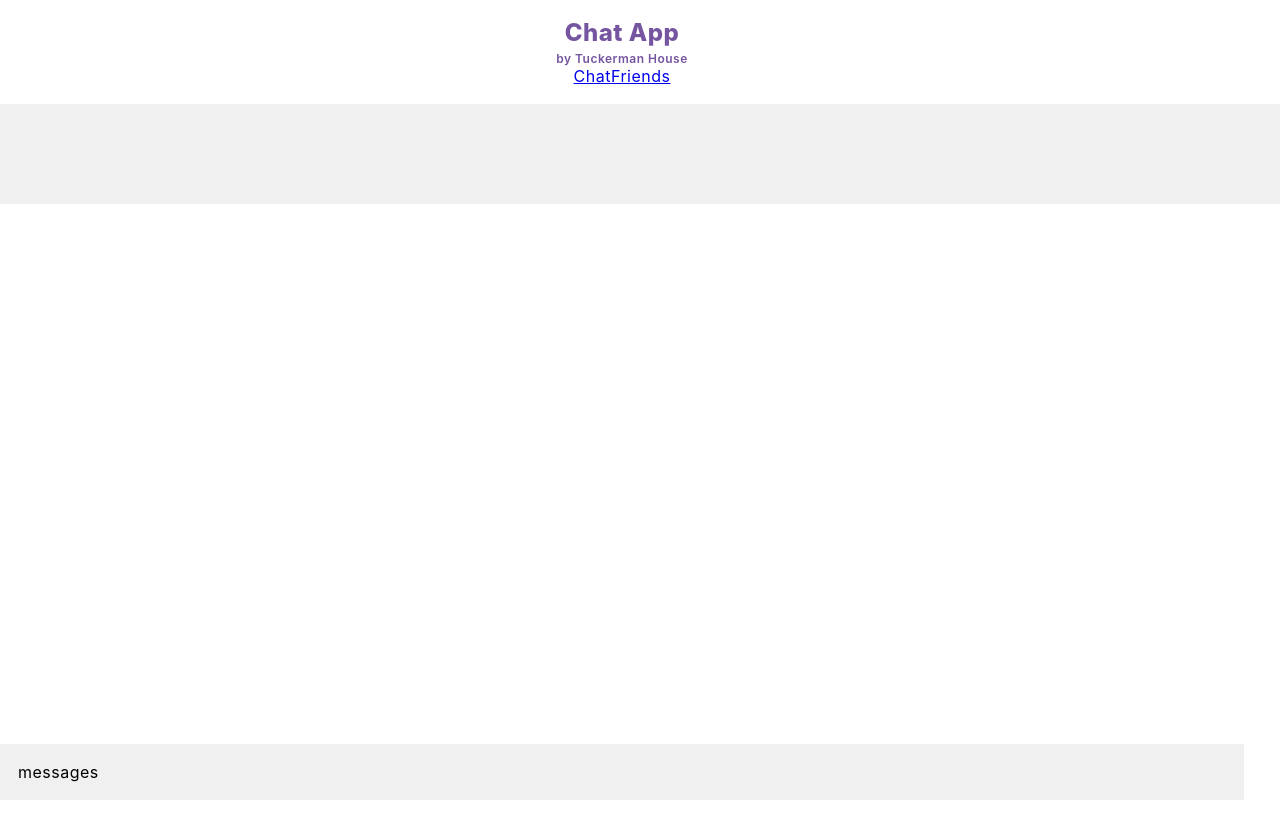
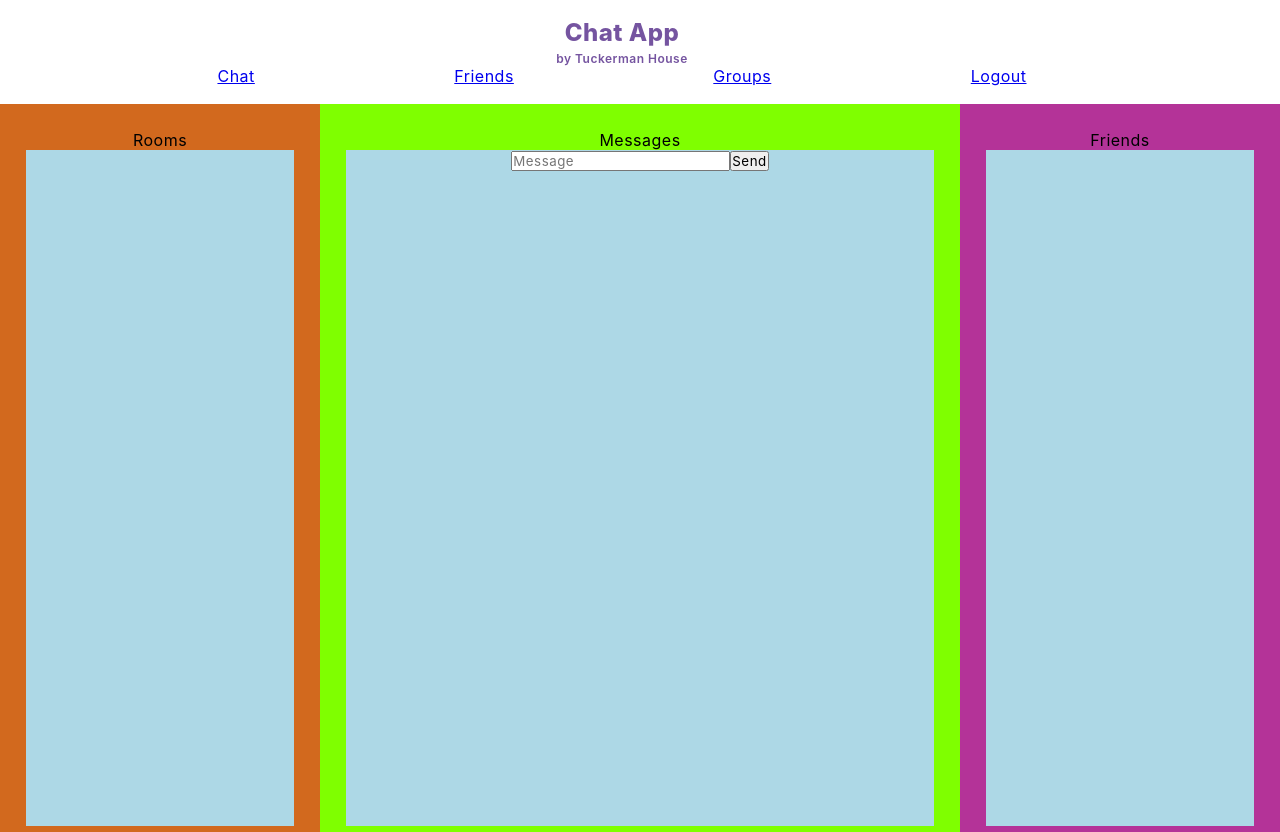
Before and after one commit to GabrielSestieri/ChatApp, a React (Create React App) app in the folder ChatApp/react_chat_app/: page / in a window 1280 px wide. Before the commit the page ends 800 px from the top, so only its background shows below. Built offline with nearby package versions, Linux system fonts and the light colour scheme.

Commit message:
front-end

```diff
--- a/ChatApp/react_chat_app/src/App.css
+++ b/ChatApp/react_chat_app/src/App.css
@@ -332,3 +332,59 @@
   text-align: center;
   margin-top: 20px;
 }
+
+.nav {
+  display: flex;
+  flex-direction: row;
+  justify-content: space-evenly;
+}
+
+.container {
+  display: flex;
+  flex-direction: row;
+  align-self: center;
+  background: rgba(35, 33, 33, 0.3);
+  opacity: 100%;
+  text-align: center;
+  color: rgb(0, 0, 0);
+  height: 91%;
+
+}
+
+.msgBox {
+  background: chartreuse;
+  width: 50%;
+  padding: 2%;
+}
+.msgCont {
+  background: lightblue;
+  height: 100%;
+}
+.roomBox {
+  background: chocolate;
+  width: 25%;
+  padding: 2%;
+}
+.roomCont{
+  background: lightblue;
+  height: 100%;
+ }
+
+.friendBox{
+  background: rgb(180, 51, 152);
+  width: 25%;
+  padding: 2%;
+
+}
+.friendCont {
+  background: lightblue;
+  height: 100%;
+}
+
+html, body {
+  height: 100%;
+}
+
+#root {
+  height: 100%;
+}
--- a/ChatApp/react_chat_app/src/App.js
+++ b/ChatApp/react_chat_app/src/App.js
@@ -1,21 +1,8 @@
-import logo from './logo.svg';
 import './App.css';
 import React from 'react';
 import  { BrowserRouter as Router, Route, Routes } from "react-router-dom";
-import { Link } from "react-router";
-import ChatFeed from './components/ChatFeed';
-import { ChatApp } from "bootstrap-chat"
-
-
 
 function App() {
-  // var express = require('express')
-  // app = express.createServer();
-  // app.get('http://127.0.0.1:8000', function (req, res, next) {
-  //   res.header("Acces-Control-Allow-Orgin", "*");
-  //   res.header("Acces-Control-Allow-Headers", "X-Requested-With");
-  //   next();
-  // });
   async function getData() {
     console.log("***** PRESSED *****");
     var data = {
@@ -49,18 +36,40 @@ function App() {
             by Tuckerman House
           </div>
           <div className="chat-nav-links">
-            <nav>
+            <nav className="nav">
               <a href="/">Chat</a>
-
               <a href="/">Friends</a>
+              <a href="/">Groups</a>
+              <a href="/">Logout</a>
             </nav>
           </div>
         </div>
 
       </div>
-      <Routes>
-        <Route path='/' element={<ChatFeed />}></Route>
-      </Routes>
+      <div className="container">
+        <div className="roomBox">
+          <p>Rooms</p>
+          <div className="roomCont">
+
+          </div>
+        </div>
+        <div className="msgBox">
+          <p>Messages</p>
+          <div className="msgCont">
+            <form>
+              <input type="text" placeholder="Message"></input>
+              <button type="submit" onClick={getData}>Send</button>
+            </form>
+          </div>
+        </div>
+        <div className="friendBox">
+          <p>Friends</p>
+          <div className="friendCont">
+
+          </div>
+        </div>
+      </div>
+
     </Router>
   );
 }
```
